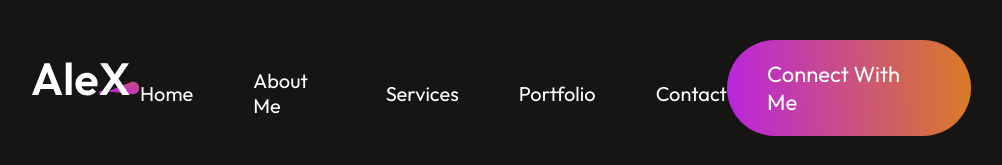
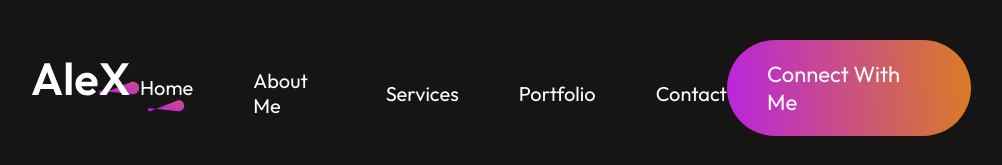
Before and after one commit to playerwave/ResposivePortfolio, a React (Vite) app: page / in a window 1280 px wide. Shown: the top 165 px of the page, without its empty margins (139-1141 px from the left). Built offline with nearby package versions, Linux system fonts and the light colour scheme.

Commit message:
Can use navigation bar

```diff
--- a/src/Component/About/About.jsx
+++ b/src/Component/About/About.jsx
@@ -4,7 +4,7 @@ import profile_img from "../../assets/about_profile.svg";
 
 function About() {
   return (
-    <div className="about">
+    <div id="about" className="about">
       <div className="about-title">
         <h1>About Me</h1>
         <img src={theme_pattern} alt="" />
--- a/src/Component/Contact/Contact.jsx
+++ b/src/Component/Contact/Contact.jsx
@@ -5,8 +5,31 @@ import location_icon from "../../assets/location_icon.svg";
 import call_icon from "../../assets/call_icon.svg";
 
 function Contact() {
+  const onSubmit = async (event) => {
+    event.preventDefault();
+    const formData = new FormData(event.target);
+
+    formData.append("access_key", "63ca1bb1-c80b-4d36-9985-70a0f86a9306");
+
+    const object = Object.fromEntries(formData);
+    const json = JSON.stringify(object);
+
+    const res = await fetch("https://api.web3forms.com/submit", {
+      method: "POST",
+      headers: {
+        "Content-Type": "application/json",
+        Accept: "application/json",
+      },
+      body: json,
+    }).then((res) => res.json());
+
+    if (res.success) {
+      alert(res.message);
+    }
+  };
+
   return (
-    <div className="contact">
+    <div id="contact" className="contact">
       <div className="contact-title">
         <h1>Get in touch</h1>
         <img src={theme_pattern} alt="" />
@@ -30,7 +53,7 @@ function Contact() {
             </div>
           </div>
         </div>
-        <form action="" className="contact-right">
+        <form onSubmit={onSubmit} className="contact-right">
           <label htmlFor="">Your Name</label>
           <input type="text" placeholder="Enter your name" name="name" />
           <label htmlFor="">Your Email</label>
--- a/src/Component/Hero/Hero.jsx
+++ b/src/Component/Hero/Hero.jsx
@@ -1,9 +1,10 @@
 import "./Hero.css";
 import profile_img from "../../assets/profile_img.svg";
+import AnchorLink from "react-anchor-link-smooth-scroll";
 
 function Hero() {
   return (
-    <div className="hero">
+    <div id="home" className="hero">
       <img src={profile_img} alt="" />
       <h1>
         <span>I'm Alex Bennett,</span>
@@ -14,7 +15,11 @@ function Hero() {
         experience in multiple companies like Microsoft, Tesla and Apple
       </p>
       <div className="hero-action">
-        <div className="hero-connect">Connect With Me</div>
+        <div className="hero-connect">
+          <AnchorLink className="anchor-link" offset={50} href="#contact">
+            Connect With Me
+          </AnchorLink>
+        </div>
         <div className="hero-resume">My resume</div>
       </div>
     </div>
--- a/src/Component/MyWork/MyWork.jsx
+++ b/src/Component/MyWork/MyWork.jsx
@@ -5,7 +5,7 @@ import arrow_icon from "../../assets/arrow_icon.svg";
 
 function MyWork() {
   return (
-    <div className="mywork">
+    <div id="work" className="mywork">
       <div className="mywork-title">
         <h1>My latest work</h1>
         <img src={theme_pattern} alt="" />
--- a/src/Component/NavBar/NavBar.css
+++ b/src/Component/NavBar/NavBar.css
@@ -23,6 +23,24 @@
   cursor: pointer;
   transition: 0.5s;
 }
+
 .nav-connect:hover {
   transform: scale(1.05);
 }
+
+.nav-menu li {
+  display: flex;
+  flex-direction: column;
+  gap: 5px;
+  cursor: pointer;
+}
+
+.nav-menu li img {
+  display: flex;
+  margin: auto;
+}
+
+.anchor-link {
+  text-decoration: none;
+  color: white;
+}
--- a/src/Component/NavBar/NavBar.jsx
+++ b/src/Component/NavBar/NavBar.jsx
@@ -1,18 +1,80 @@
+import { useState } from "react";
 import "./NavBar.css";
 import logo from "../../assets/logo.svg";
+import underline from "../../assets/nav_underline.svg";
+import AnchorLink from "react-anchor-link-smooth-scroll";
 
 function NavBar() {
+  const [menu, setMenu] = useState("home");
+
   return (
     <div className="navbar">
       <img src={logo} alt="" />
       <ul className="nav-menu">
-        <li>Home</li>
-        <li>About Me</li>
-        <li>Services</li>
-        <li>Portfolio</li>
-        <li>Contact</li>
+        <li>
+          <AnchorLink className="anchor-link" href="#home">
+            <p
+              onClick={() => {
+                setMenu("home");
+              }}
+            >
+              Home
+            </p>
+            {menu == "home" ? <img src={underline} /> : <></>}
+          </AnchorLink>
+        </li>
+        <li>
+          <AnchorLink className="anchor-link" offset={50} href="#about">
+            <p
+              onClick={() => {
+                setMenu("about");
+              }}
+            >
+              About Me
+            </p>
+            {menu == "about" ? <img src={underline} /> : <></>}
+          </AnchorLink>
+        </li>
+        <li>
+          <AnchorLink className="anchor-link" offset={50} href="#services">
+            <p
+              onClick={() => {
+                setMenu("services");
+              }}
+            >
+              Services
+            </p>
+            {menu == "services" ? <img src={underline} /> : <></>}
+          </AnchorLink>
+        </li>
+        <li>
+          <AnchorLink className="anchor-link" offset={50} href="#work">
+            <p
+              onClick={() => {
+                setMenu("work");
+              }}
+            >
+              Portfolio
+            </p>
+            {menu == "work" ? <img src={underline} /> : <></>}
+          </AnchorLink>
+        </li>
+        <li
+          onClick={() => {
+            setMenu("contact");
+          }}
+        >
+          <AnchorLink className="anchor-link" offset={50} href="#contact">
+            <p>Contact</p>
+            {menu == "contact" ? <img src={underline} /> : <></>}
+          </AnchorLink>
+        </li>
       </ul>
-      <div className="nav-connect">Connect With Me</div>
+      <div className="nav-connect">
+        <AnchorLink className="anchor-link" offset={50} href="#contact">
+          Connect With Me
+        </AnchorLink>
+      </div>
     </div>
   );
 }
--- a/src/Component/Services/Services.jsx
+++ b/src/Component/Services/Services.jsx
@@ -5,7 +5,7 @@ import arrow_icon from "../../assets/arrow_icon.svg";
 
 function Services() {
   return (
-    <div className="services">
+    <div id="services" className="services">
       <div className="services-title">
         <h1>My Services</h1>
         <img src={theme_pattern} alt="" />
```
